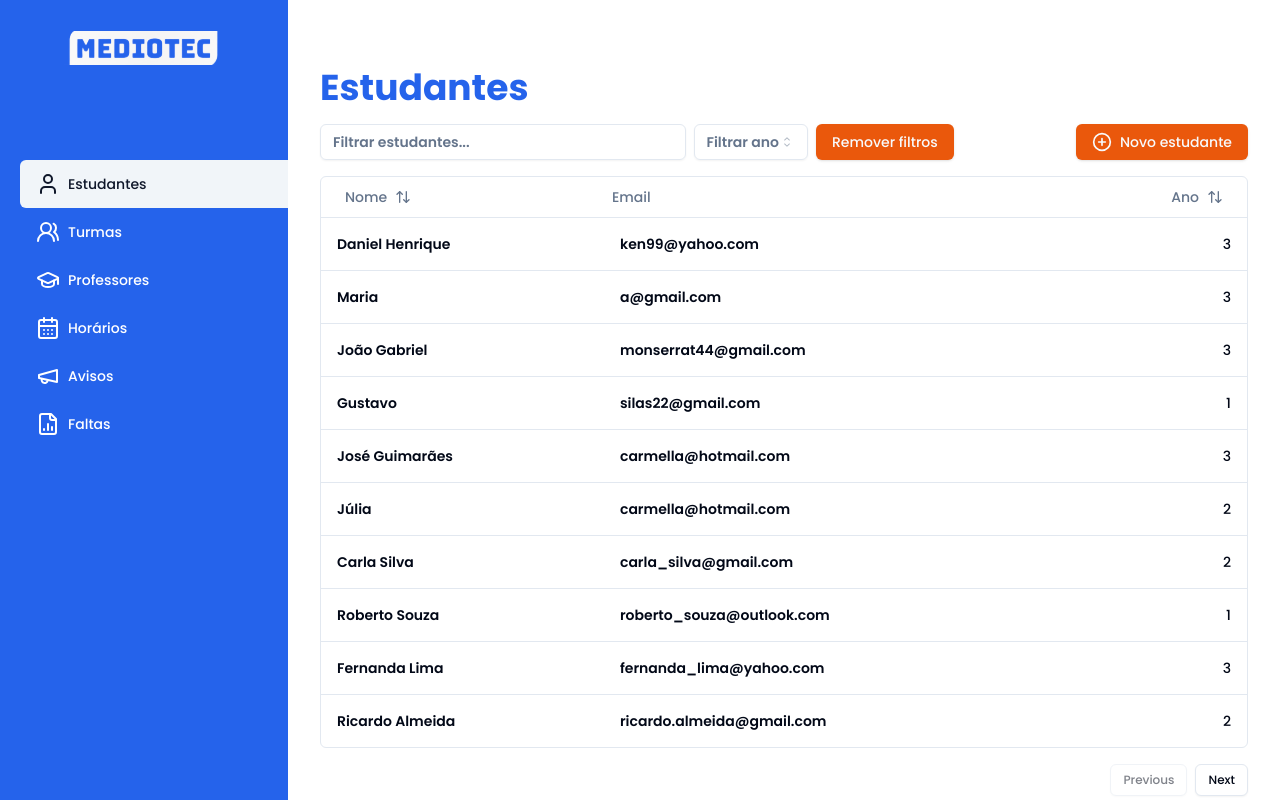
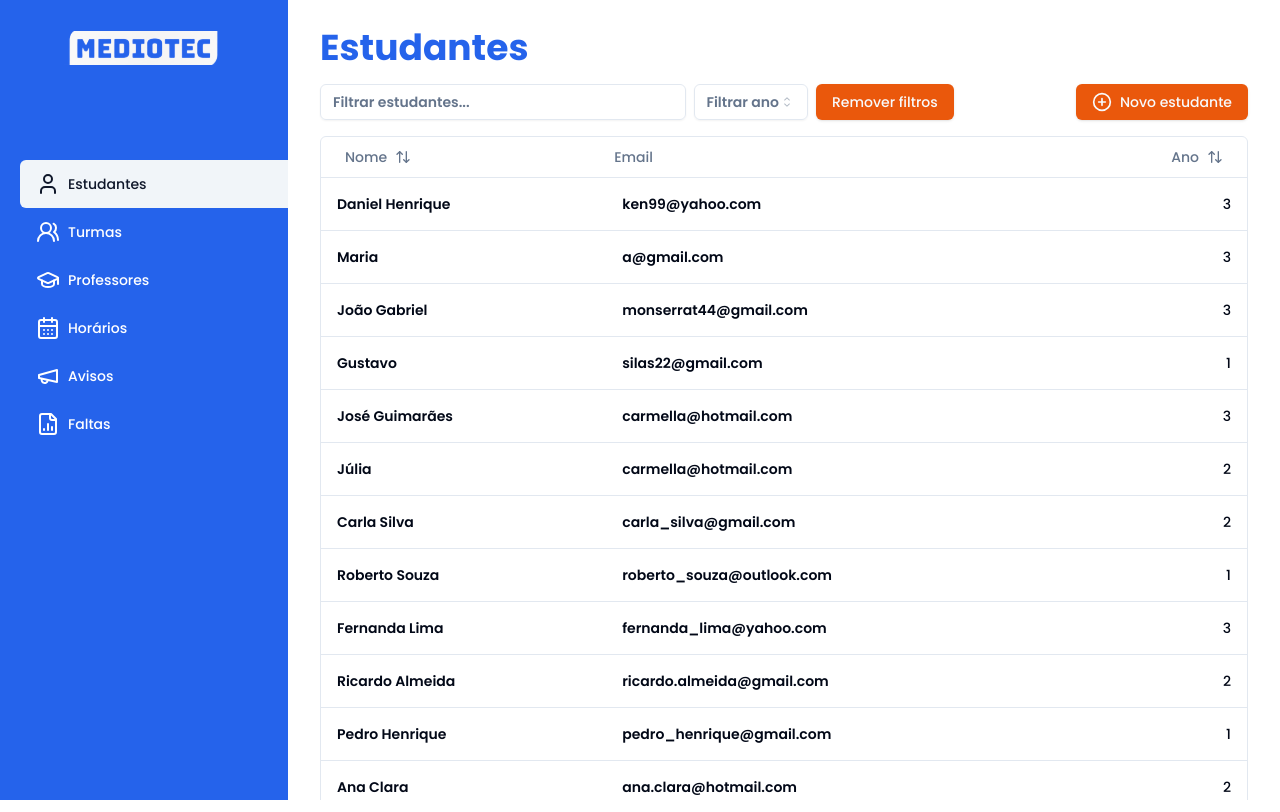
Before and after one commit to kylwrld/mediotec-fe, a React (Vite) app: page /estudantes in a window 1280 px wide. Built offline with nearby package versions, Linux system fonts and the light colour scheme.

Commit message:
pageSize changed | responsive layout

```diff
--- a/src/components/Sidebar.jsx
+++ b/src/components/Sidebar.jsx
@@ -12,7 +12,7 @@ import SidebarLink from "./SidebarLink";
 
 function Sidebar() {
     return (
-        <div className="flex flex-col h-full w-60 lg:w-72 bg-blue-600 text-white">
+        <aside className="flex flex-col h-full w-60 lg:w-72 bg-blue-600 text-white">
             <div className="flex justify-center items-center h-24 hidden md:flex">
                 <img className="" src="\src\assets\mediotec (6).svg" alt="" />
             </div>
@@ -24,7 +24,7 @@ function Sidebar() {
                 <SidebarLink to="/avisos" icon={<Megaphone/>} content={"Avisos"}/>
                 <SidebarLink to="/faltas" icon={<FileChartColumn/>} content={"Faltas"}/>
             </div>
-        </div>
+        </aside>
     );
 }
 
--- a/src/components/ui/data-table.jsx
+++ b/src/components/ui/data-table.jsx
@@ -49,6 +49,10 @@ export default function DataTable({ columns, data }) {
     const [columnFilters, setColumnFilters] = React.useState([]);
     const [columnVisibility, setColumnVisibility] = React.useState({});
     const [rowSelection, setRowSelection] = React.useState({});
+    const [pagination, setPagination] = React.useState({
+        pageIndex: 0, //initial page index
+        pageSize: 15, //default page size
+    });
 
     const table = useReactTable({
         data,
@@ -61,11 +65,13 @@ export default function DataTable({ columns, data }) {
         getFilteredRowModel: getFilteredRowModel(),
         onColumnVisibilityChange: setColumnVisibility,
         onRowSelectionChange: setRowSelection,
+        onPaginationChange: setPagination,
         state: {
             sorting,
             columnFilters,
             columnVisibility,
             rowSelection,
+            pagination
         },
     });
 
--- a/src/layouts/MainLayout.jsx
+++ b/src/layouts/MainLayout.jsx
@@ -7,19 +7,15 @@ import MobileNav from "@/components/ui/mobile-nav";
 function MainLayout() {
     return (
         <>
-            <header className="w-full h-16 flex items-center p-4 md:hidden fixed">
+            <header className="w-full h-16 flex items-center p-4 md:hidden fixed z-50">
                 <MobileNav />
             </header>
-            <div className="flex flex-col h-full">
-                <div className="flex h-full">
-                    <div className="flex h-full hidden md:block">
-                        <Sidebar />
-                    </div>
-                    {/* <ScrollArea> */}
-                    <div className="px-4 md:px-8 pt-7 w-full mt-10">
-                        <Outlet />
-                    </div>
-                    {/* </ScrollArea> */}
+            <div className="flex h-full">
+                <div className="flex h-full hidden md:flex">
+                    <Sidebar />
+                </div>
+                <div className="px-4 md:px-8 pt-7 w-full mt-10 md:mt-0 overflow-y-auto">
+                    <Outlet />
                 </div>
             </div>
         </>
--- a/src/pages/EstudantesPage.jsx
+++ b/src/pages/EstudantesPage.jsx
@@ -91,6 +91,24 @@ const data = [
         name: "Felipe Santos",
         email: "felipe_santos@yahoo.com",
     },
+    {
+        id: "e4k9l2u3",
+        degree: 1,
+        name: "Felipe Santos",
+        email: "felipe_santos@yahoo.com",
+    },
+    {
+        id: "e4k9l2u3",
+        degree: 1,
+        name: "Felipe Santos",
+        email: "felipe_santos@yahoo.com",
+    },
+    {
+        id: "e4k9l2u3",
+        degree: 1,
+        name: "Felipe Santos",
+        email: "felipe_santos@yahoo.com",
+    },
 ];
 
 
@@ -154,7 +172,7 @@ export const columns = [
 
 function EstudantesPage() {
   return (
-    <div>
+    <div className='h-full'>
         <h1 className='text-4xl text-blue-600 font-bold'>Estudantes</h1>
         <DataTable columns={columns} data={data}></DataTable>
     </div>
```
